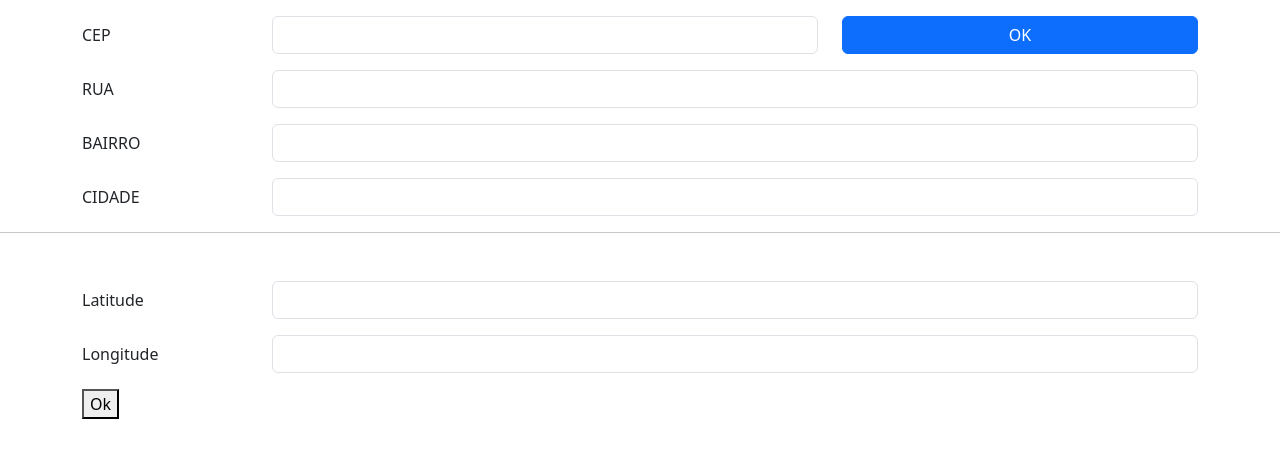
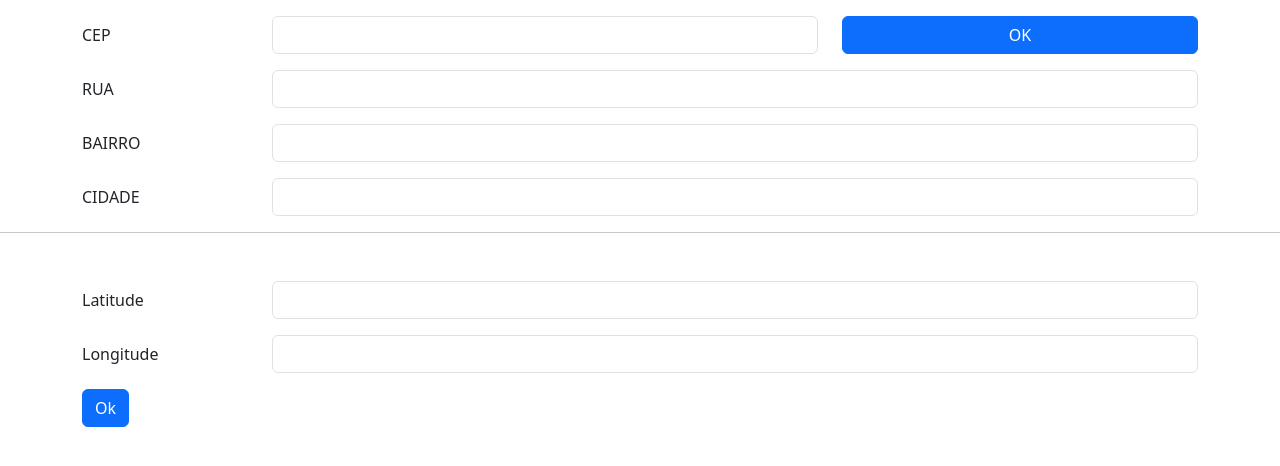
Before and after one commit to zYoruNoKami/dnc-fetch-05-2024, a plain HTML site: page index.html in a window 1280 px wide. Drawn offline with nearby package versions, Linux system fonts and the light colour scheme.

Commit message:
button class = btn btn-primary

```diff
--- a/index.html
+++ b/index.html
@@ -100,7 +100,7 @@
           <input type="text" class="form-control" id="Longitude" />
         </div>
       </div>
-      <button class="bnt btn-primary" onclick="getPrevisao()">Ok</button>
+      <button class="btn btn-primary" onclick="getPrevisao()">Ok</button>
     </div>
     <div class="container">
       <div id="resposta"></div>
```
